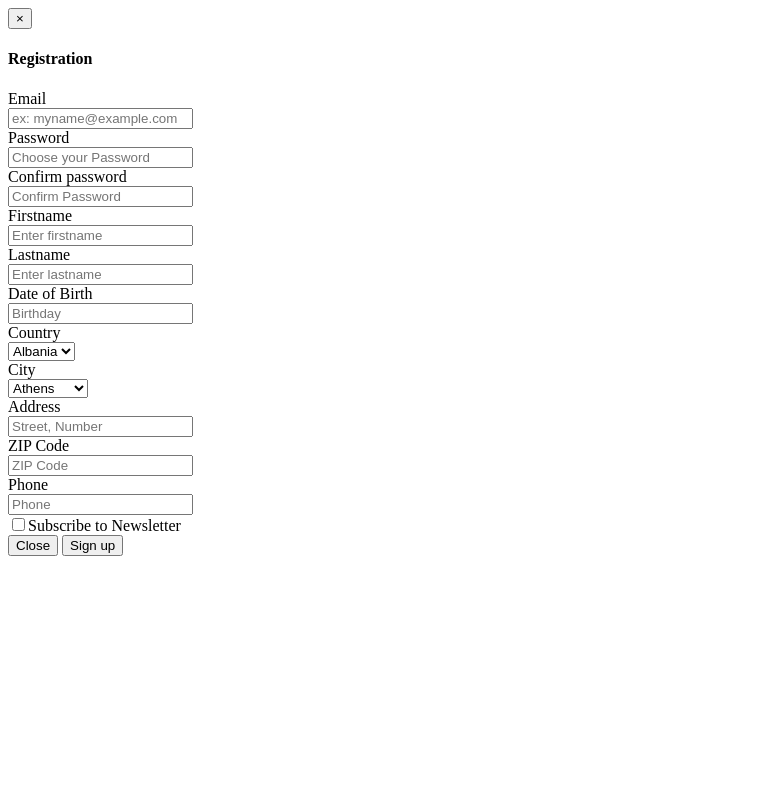
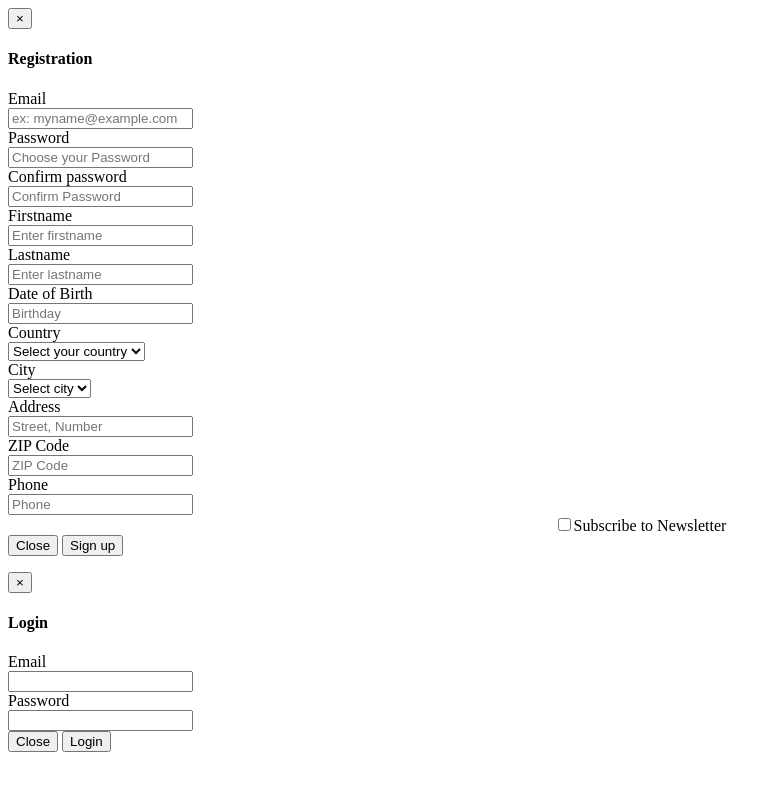
Before and after one commit to ThanosAvg/euromed-2016-remaster, a PHP site: page /account.php in a window 1280 px wide. Shown: the whole page, without its empty margins (0-779 px from the left). Run offline with PHP 8.4, Linux system fonts and the light colour scheme; some libraries are stand-ins or nearby versions.

Commit message:
Implemented full login/register system, fixed #5

```diff
--- a/src/controllers/register.php
+++ b/src/controllers/register.php
@@ -3,7 +3,7 @@ require MODELS . '/user_dao.php';
 
 class Register extends Controller{
     public function index($parameters){
-        if($_POST['action'] == "register"){
+        if($_POST['action'] == 'register'){
             $this->doRegister();
         }
     }
--- a/src/views/account.php
+++ b/src/views/account.php
@@ -1,13 +1,15 @@
 
-<!-- Modal -->
+<!-- Register Modal -->
 <div class="modal fade" id="registerModal" tabindex="-1" role="dialog" aria-labelledby="myModalLabel">
   <div class="modal-dialog" role="document">
     <div class="modal-content">
       <div class="modal-header">
         <button type="button" class="close" data-dismiss="modal" aria-label="Close"><span aria-hidden="true">&times;</span></button>
+
         <h4 class="modal-title" id="myModalLabel"><strong>Registration</strong></h4>
       </div>
       <div class="modal-body">
+        <div id="register-alert"></div>
         <form class="form-horizontal" id="register-form" action="register" method="post">
           <div class="form-group">
             <label for="inputEmail" class="col-sm-2 control-label">Email</label>
@@ -48,7 +50,8 @@
           <div class="form-group">
             <label for="Select" class="col-sm-2 control-label">Country</label>
             <div class="col-sm-8">
-              <select id="country" name="country" class="form-control" placeholder="Select Country">
+                <select id="country" name="country" class="form-control">
+                    <option value="" disabled selected>Select your country</option>
                     <option>Albania</option>
                     <option>USA</option>
                     <option>Italy</option>
@@ -61,7 +64,8 @@
           <div class="form-group">
             <label for="Select" class="col-sm-2 control-label">City</label>
             <div class="col-sm-8">
-              <select id="city" name="city" class="form-control" placeholder="Select City">
+                <select id="city" name="city" class="form-control">
+                    <option value="" disabled selected>Select city</option>
                     <option>Athens</option>
                     <option>USA</option>
                     <option>Italy</option>
@@ -89,7 +93,7 @@
               <input type="number" name="phone" class="form-control" id="phone" placeholder="Phone">
             </div>
           </div>
-          <div class="checkbox">
+          <div class="checkbox" style="text-align: center">
             <label>
               <input type="checkbox" name="newsletter" id="newsletter" value="Newsletter" aria-label="...">Subscribe to Newsletter
             </label>
@@ -104,3 +108,40 @@
     </div>
   </div>
 </div>
+
+
+
+<!-- Login Modal -->
+<div class="modal fade" id="loginModal" tabindex="-1" role="dialog" aria-labelledby="loginModalLabel">
+    <div class="modal-dialog" role="document">
+        <div class="modal-content">
+          <div class="modal-header">
+            <button type="button" class="close" data-dismiss="modal" aria-label="Close"><span aria-hidden="true">&times;</span></button>
+
+                <h4 class="modal-title" id="loginModalLabel"><strong>Login</strong></h4>
+            </div>
+            <div class="modal-body">
+                <div id="login-alert"></div>
+                <form class="form-horizontal" id="login-form" action="login" method="post">
+                    <div class="form-group">
+                        <label for="inputEmail" class="col-sm-2 control-label">Email</label>
+                        <div class="col-sm-8">
+                            <input type="email" name="email" class="form-control" id="login-email">
+                        </div>
+                    </div>
+                    <div class="form-group">
+                        <label for="inputPassword" class="col-sm-2 control-label">Password</label>
+                        <div class="col-sm-8">
+                            <input type="password" name="password" class="form-control" id="login-password">
+                        </div>
+                    </div>
+                    <div class="modal-footer">
+                        <button type="button" class="btn btn-default" data-dismiss="modal">Close</button>
+                        <input type="hidden" value="login" name="action">
+                        <input type="submit" class="btn btn-primary" value="Login">
+                    </div>
+                </form>
+            </div>
+        </div>
+    </div>
+</div>
--- a/src/views/footer.php
+++ b/src/views/footer.php
@@ -13,7 +13,9 @@
 <script src="<?=PUBLIC_ROOT?>/assets/js/bootstrap.min.js"></script>
 
 <!-- REGISTER/LOGIN SCRIPTS -->
+<script src="<?=PUBLIC_ROOT?>/assets/js/checkLogged.js"</script>
 <script src="<?=PUBLIC_ROOT?>/assets/js/register.js"></script>
+<script src="<?=PUBLIC_ROOT?>/assets/js/login.js"></script>
 
 </body>
 </html>
```
Also changed, not shown: src/site/assets/js/checkLogged.js (added, +17 -0 lines), src/site/assets/js/login.js (added, +40 -0 lines), src/site/assets/js/register.js (+16 -4 lines), src/views/header.php (+9 -4 lines). Lines whose indentation alone changed are shown as unchanged.
